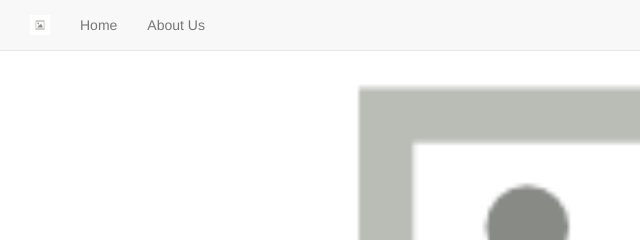
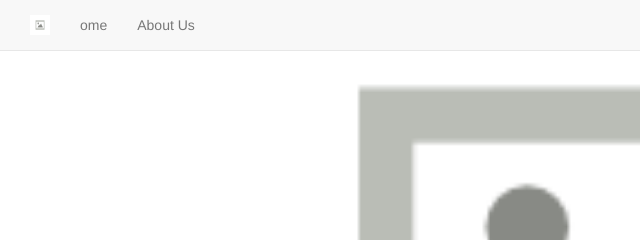
Before and after one commit to schmidtp0740/PermanentTraveler, a plain HTML site: page index.html in a window 1280 px wide. Shown: the top 240 px of the page, 0-640 px from the left. Drawn offline with nearby package versions, Linux system fonts and the light colour scheme.

Commit message:
edit navbar

```diff
--- a/index.html
+++ b/index.html
@@ -25,7 +25,7 @@
           <div class="collapse navbar-collapse">
               <ul class="nav navbar-nav" >
                   <li>
-                      <a href="#">Home</a>
+                      <a href="#">ome</a>
                   </li>
                   <li>
                       <a href="#">About Us</a>
```
